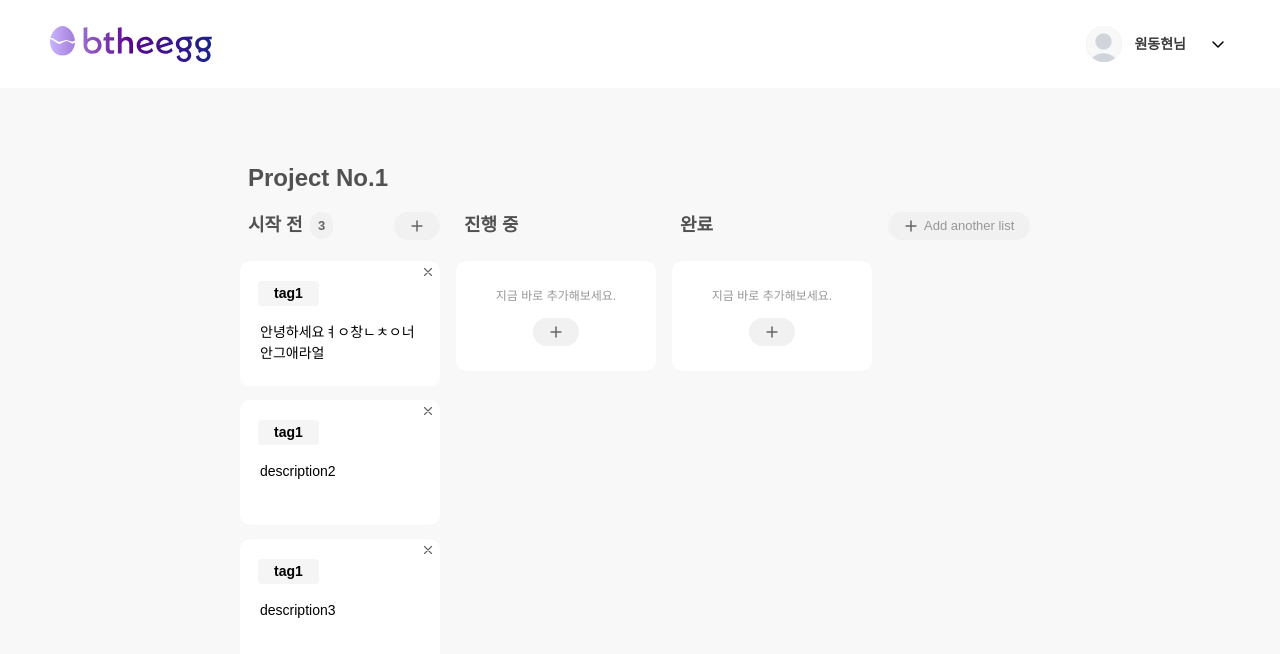
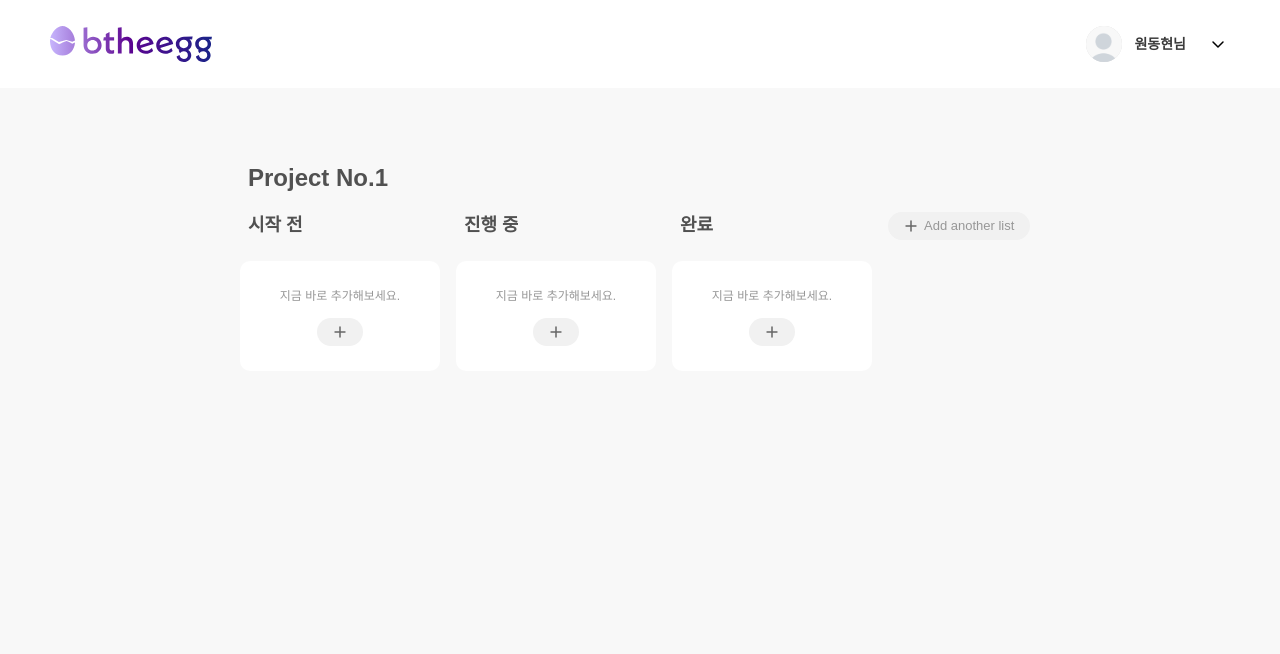
Before and after one commit to Hellol77/kanban-board, a React (Vite) app: page / in a window 1280 px wide. Shown: the top 654 px of the page. Built offline with nearby package versions, Linux system fonts and the light colour scheme; a web font is replaced by a local one.

Commit message:
feat: kanbanList에 INITIAL_DATA 적용

```diff
--- a/src/components/KanbanList/KanbanList.tsx
+++ b/src/components/KanbanList/KanbanList.tsx
@@ -5,6 +5,7 @@ import styled from 'styled-components';
 import PlusIcon from '@/assets/plus.svg?react';
 import XIcon from '@/assets/x.svg?react';
 import TagPlusIcon from '@/assets/tagPlus.svg?react';
+import INITIAL_DATA from '@/data/initialData';
 
 const S = {
   ListWrapper: styled.div`
@@ -121,39 +122,10 @@ const S = {
   `,
 };
 
-const initialData: KanbanDataType = {
-  projectName: 'Project No.1',
-  kanbanList: [
-    {
-      listId: 1,
-      title: '시작 전',
-      cards: [
-        {
-          id: 1,
-          tag: { tagName: 'tag1', color: 'black' },
-          description: '안녕하세요ㅕㅇ창ㄴㅊㅇ너 안그애라얼',
-        },
-        { id: 2, tag: { tagName: 'tag1', color: 'black' }, description: 'description2' },
-        { id: 3, tag: { tagName: 'tag1', color: 'black' }, description: 'description3' },
-      ],
-    },
-    {
-      listId: 2,
-      title: '진행 중',
-      cards: [],
-    },
-    {
-      listId: 3,
-      title: '완료',
-      cards: [],
-    },
-  ],
-};
-
 const KanbanList = () => {
   const [data, setData] = useState<KanbanDataType>(() => {
     const localData = localStorage.getItem('kanban');
-    return localData ? JSON.parse(localData) : initialData;
+    return localData ? JSON.parse(localData) : INITIAL_DATA;
   });
   const [draggedItem, setDraggedItem] = useState<{
     sourceListId: number;
--- a/src/data/initialData.ts
+++ b/src/data/initialData.ts
@@ -1,20 +1,12 @@
 import { KanbanDataType } from '@/types/kanban';
 
-const initialData: KanbanDataType = {
+const INITIAL_DATA: KanbanDataType = {
   projectName: 'Project No.1',
   kanbanList: [
     {
       listId: 1,
       title: '시작 전',
-      cards: [
-        {
-          id: 1,
-          tag: { tagName: 'tag1', color: 'black' },
-          description: '안녕하세요ㅕㅇ창ㄴㅊㅇ너 안그애라얼',
-        },
-        { id: 2, tag: { tagName: 'tag1', color: 'black' }, description: 'description2' },
-        { id: 3, tag: { tagName: 'tag1', color: 'black' }, description: 'description3' },
-      ],
+      cards: [],
     },
     {
       listId: 2,
@@ -29,4 +21,4 @@ const initialData: KanbanDataType = {
   ],
 };
 
-export default initialData;
+export default INITIAL_DATA;
```
